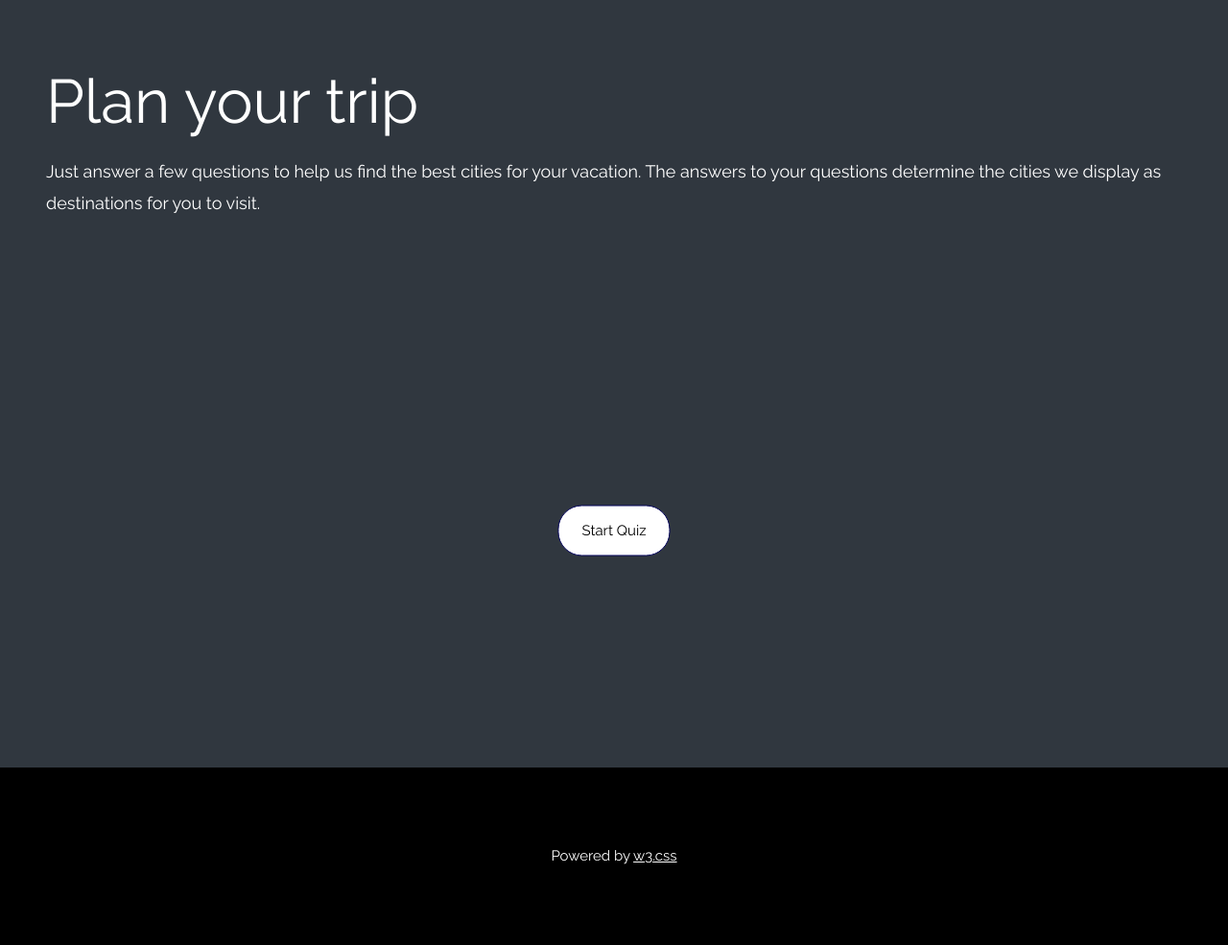
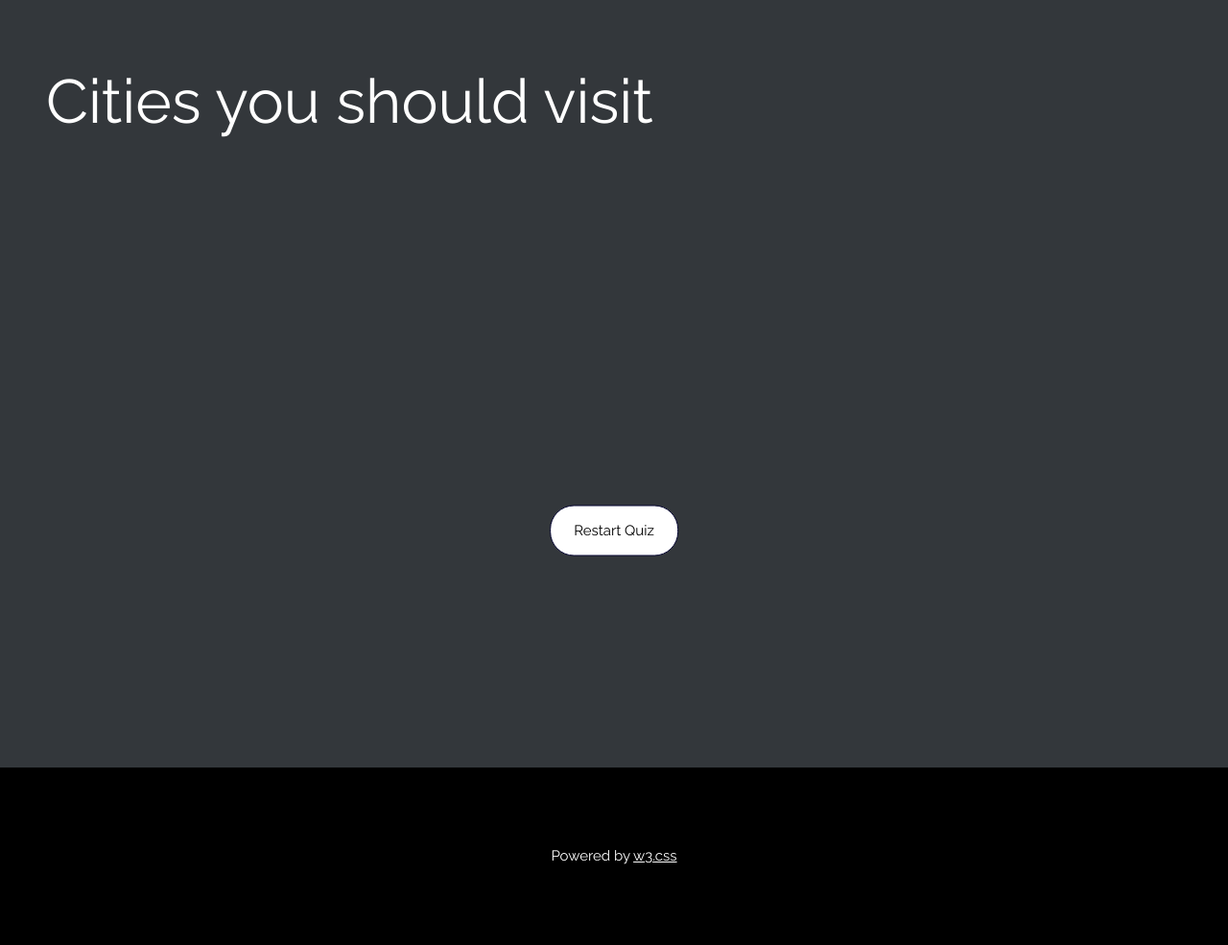
Before and after one commit to oburnett127/planyourtrip, a Django app: page / in a window 1280 px wide. Shown: the whole page at 96% size. Run offline with Django 3.2, Linux system fonts and the light colour scheme.

Commit message:
Update home.html

```diff
--- a/website/templates/website/home.html
+++ b/website/templates/website/home.html
@@ -8,14 +8,15 @@
 <link rel="stylesheet" href="https://cdnjs.cloudflare.com/ajax/libs/font-awesome/4.7.0/css/font-awesome.min.css">
 <link rel="stylesheet" href=".\\style.css">
 <body>
-<header class="w3-display-container home header" id="home">
-  <div class="w3-display-top w3-text-white" style="padding:48px">
-    <span class="w3-jumbo w3-hide-small">Plan your trip</span><br>
-    <span class="w3-large">Just answer a few questions to help us find the best cities for your vacation. The answers to your questions determine the cities we display as destinations for you to visit.</span>
+<!-- Header with full-height image -->
+<header class="bgimg-1 w3-display-container w3-grayscale-min home header" id="home">
+  <div class="w3-display-top w3-text-black" style="padding:48px">
+    <span class="w3-jumbo w3-hide-small w3-text-white">Cities you should visit</span><br><br>
+    <table class="w3-hover-blue w3-responsive"></table></tr><br><br>
     <form action=".\\quiz.html">
-      <p><input type="submit" id="startquiz" name="startquizbutton" value="Start Quiz" class="button w3-button w3-white w3-padding-large w3-round-xxlarge w3-margin-top w3-hover-opacity-off"></p>
+      <p><input type="submit" id="restart" name="restartbutton" value="Restart Quiz" class="button w3-button w3-white w3-padding-large w3-round-xxlarge w3-margin-top w3-hover-opacity-off"></p>
     </form>
-  </div>
+    </div>
 </header>
 <footer class="w3-center w3-black w3-padding-64">
   <p>Powered by <a href="https://www.w3schools.com/w3css/default.asp" title="W3.CSS" target="_blank" class="w3-hover-text-green">w3.css</a></p>
```
